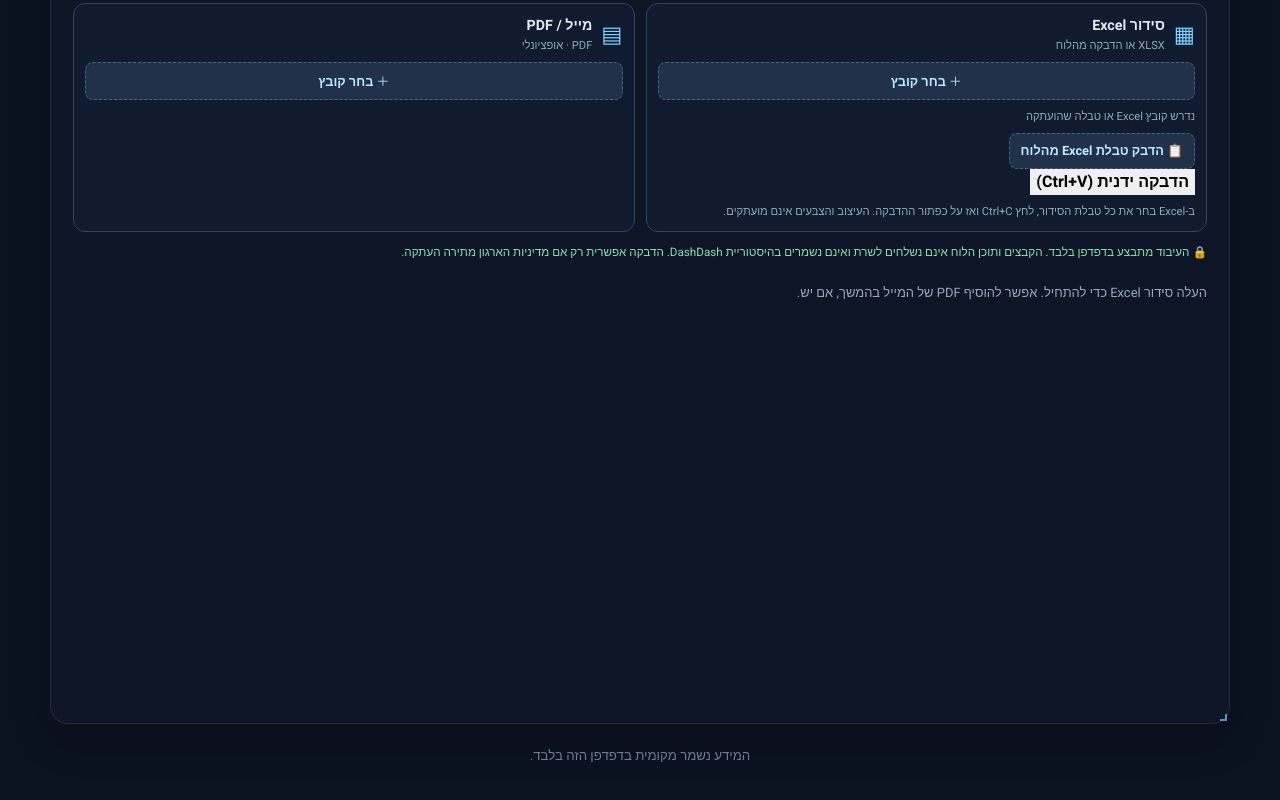
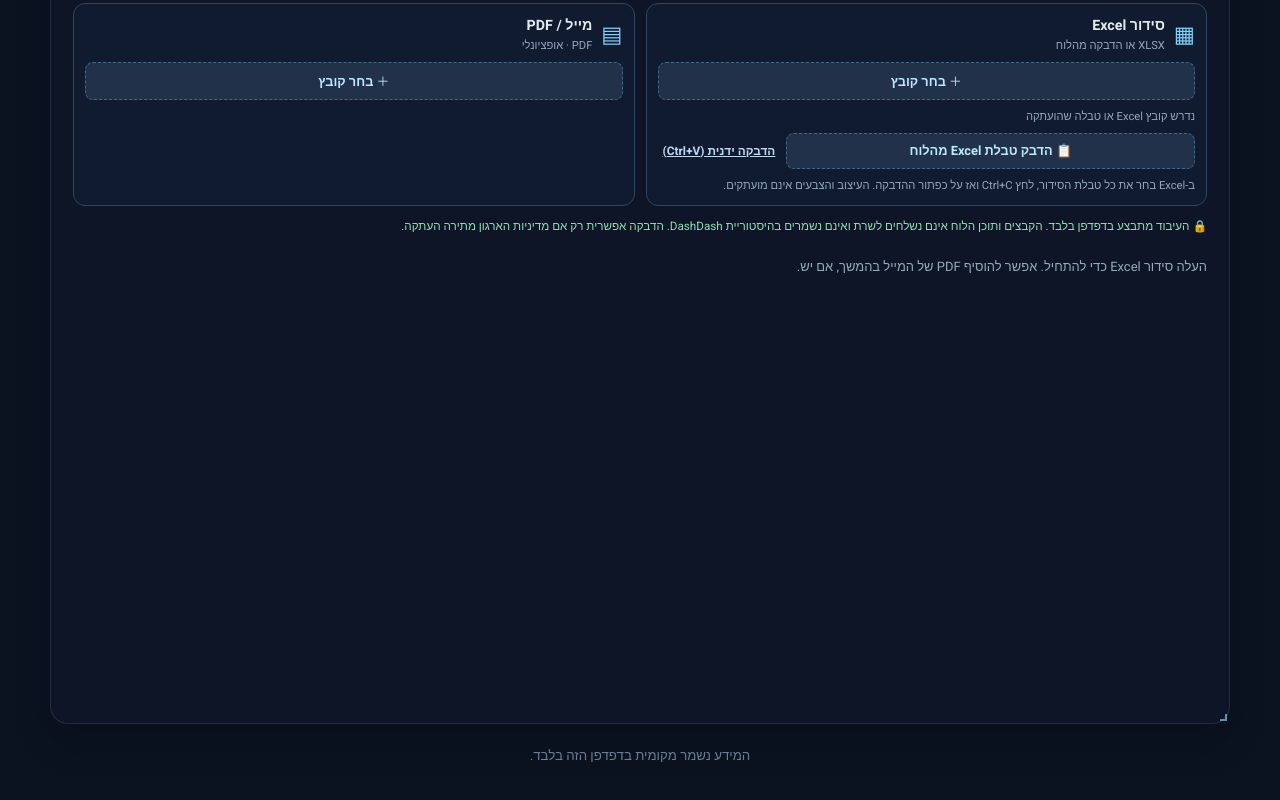
Before and after one commit to Dovshmi/DashDash, a React (Vite) app: page / in a window 1280 px wide. Shown: the part 2491-3291 px from the top of the page. Built offline with nearby package versions, Linux system fonts and the light colour scheme.

Commit message:
Style clipboard import and manual paste fallback

```diff
--- a/src/work-schedule.css
+++ b/src/work-schedule.css
@@ -47,3 +47,10 @@
 .schedule-pdf-line p {font-size:.81rem;line-height:1.7;overflow-wrap:anywhere;white-space:pre-wrap;}
 .schedule-pdf-frame {display:block;width:100%;min-height:600px;max-width:100%;border:1px solid #435875;border-radius:8px;background:white;}
 @media (max-width:560px) { .schedule-imports{grid-template-columns:1fr;} .schedule-card{padding:15px;} .schedule-filter-row label,.schedule-search-line label{min-width:100%;} .schedule-section-head{align-items:flex-start;} }
+
+.schedule-paste-actions { display:flex;flex-wrap:wrap;gap:6px;align-items:center; }
+.schedule-paste-actions .schedule-file-button {flex:1;min-width:180px;}
+.schedule-paste-toggle {border:0;background:transparent;color:#c0d8f2;cursor:pointer;font-size:.74rem;text-decoration:underline;padding:5px;}
+.schedule-paste-manual {display:flex;flex-direction:column;gap:7px;}
+.schedule-paste-manual textarea {width:100%;min-height:95px;max-height:220px;resize:vertical;border-radius:8px;border:1px solid #466484;background:#101e32;color:#e5eef9;padding:9px;font:inherit;direction:rtl;unicode-bidi:plaintext;white-space:pre;overflow:auto;}
+.schedule-paste-manual .schedule-file-button:disabled {opacity:.55;cursor:not-allowed;}
```
